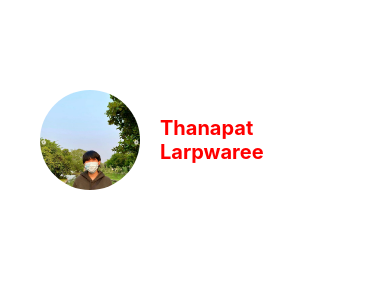
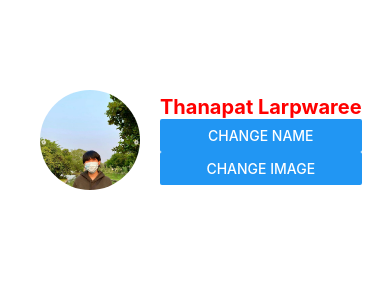
Before and after one commit to thanapatlwr/reactNative, a React Native app: screen / in a window 390 px wide. Shown: the top 300 px of the page. Built offline with nearby package versions, Linux system fonts and the light colour scheme.

Commit message:
Profile[27/7]

```diff
--- a/components/ProfileScreen.tsx
+++ b/components/ProfileScreen.tsx
@@ -1,17 +1,31 @@
-import { StyleSheet, Text, View, Image } from 'react-native'
-import React from 'react'
+import { StyleSheet, Text, View, Image, Button } from 'react-native'
+import React, {useState} from 'react'
 import { Colors } from 'react-native/Libraries/NewAppScreen'
 import { styles } from '../styles/styles'
 
+
 const ProfileScreen = ():React.JSX.Element => {
 
-  const profileImage = require("../assets/fsf.png")
+  const [profileImage,setImage] = useState(require("../assets/fsf.png"))
+  const [name,setName] = useState("Thanapat Larpwaree")
+
+  const handleChangeName = ()=>{
+    setName(name == "Thanapat Larpwaree" ? "Thank": "Thanapat Larpwaree")
+  }
+  const handleChangeImage = ()=>{
+    setImage(profileImage == require("../assets/fsf.png") ? require("../assets/dgd.jpg") : require("../assets/fsf.png"))
+  }
 
   return (
     <View style={styles.container}>
         <View style={styles.profileContainer}>
             <Image source={profileImage} style={styles.profileImage}/>
-            <Text style={styles.profileName}>Thanapat Larpwaree</Text>
+            <View>
+                <Text style={styles.profileName}>{name}</Text>
+                <Button title="Change Name" onPress={handleChangeName}/>
+                <Text></Text>
+                <Button title="Change Image" onPress={handleChangeImage}/>
+            </View>
         </View>
     </View>
 
--- a/styles/styles.ts
+++ b/styles/styles.ts
@@ -22,6 +22,7 @@ const styles = StyleSheet.create({
         backgroundColor:"white",
         elevation:5,
         marginTop:50,
+
     },
     profileName:{
         fontSize:20,
```
